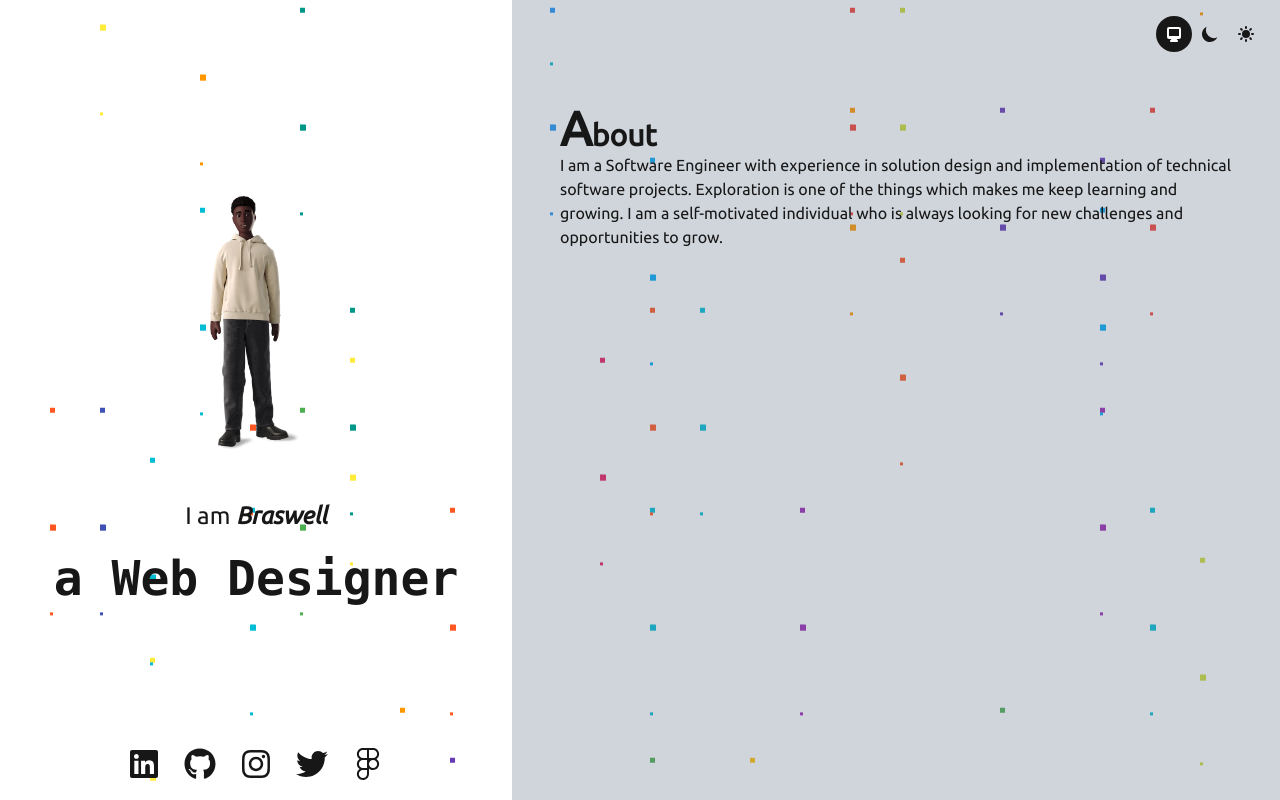
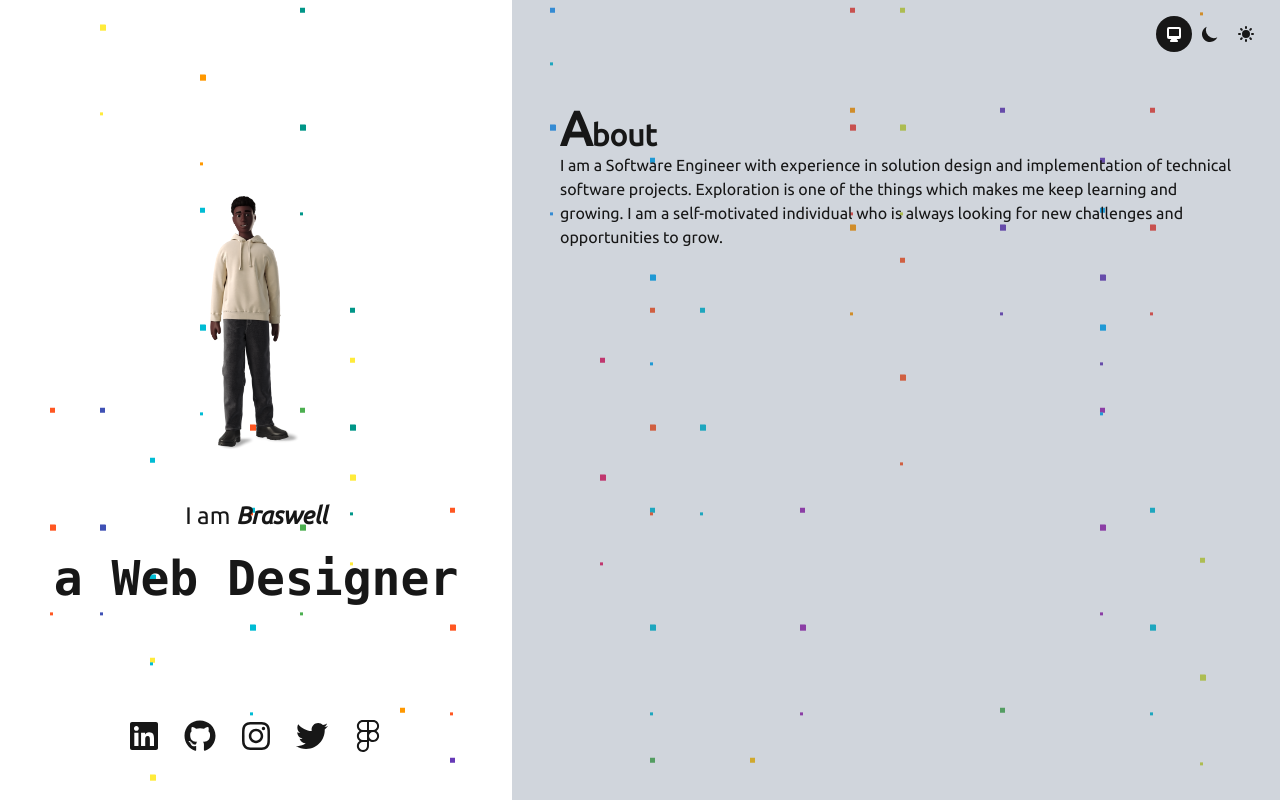
Before and after one commit to braswelljr/braswelljr, a Next.js app: page / in a window 1280 px wide. Built offline with nearby package versions, Linux system fonts and the light colour scheme; a web font is replaced by a local one.

Commit message:
Snap Pages

```diff
--- a/src/pages/index.tsx
+++ b/src/pages/index.tsx
@@ -66,7 +66,7 @@ const Index = () => {
                         </motion.div>
                       )
                   )}
-                  <div className="absolute inset-x-4 bottom-5">
+                  <div className="absolute inset-x-4 bottom-12">
                     <div className="mx-auto flex items-center justify-center space-x-6">
                       {[
                         {
@@ -164,10 +164,10 @@ const Index = () => {
         <section
           key={title}
           className={clsx(
-            'min-h-screen snap-start',
+            'snap-start',
             title !== 'Home'
-              ? 'py-5 px-6 odd:bg-amber-500/30 even:bg-slate-500/30 md:px-8 lg:col-start-2 lg:py-20 lg:px-12'
-              : 'relative grid place-content-center lg:sticky lg:inset-y-0 lg:col-span-1'
+              ? 'min-h-screen py-5 px-6 odd:bg-amber-500/30 even:bg-slate-500/30 md:px-8 lg:col-start-2 lg:py-20 lg:px-12'
+              : 'relative grid h-screen place-content-center lg:sticky lg:inset-y-0 lg:col-span-1'
           )}
         >
           {title !== 'Home' && (
```
